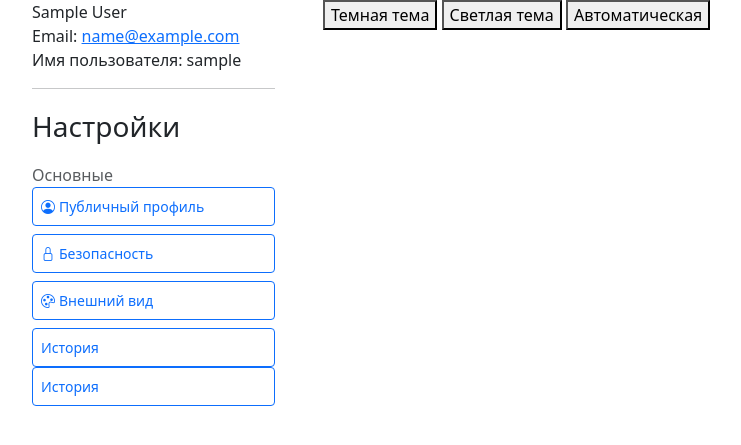
After one commit to Dmitrisv/HelpDesk, a Django app: page /settings/appearance/ in a window 1280 px wide. The commit adds this page. Shown: the top 445 px of the page, without its empty margins (50-791 px from the left). Run offline with Django 4.2, Linux system fonts and the light colour scheme; the visitor is signed in with stand-in values (Sample User, id 1); some libraries are stand-ins or nearby versions.

Commit message:
add settings page

```diff
--- a/main/settings.py
+++ b/main/settings.py
@@ -127,6 +127,7 @@ TEMPLATES = [
     }
 ]
 
+
 CRISPY_TEMPLATE_PACK = "bootstrap5"
 CRISPY_ALLOWED_TEMPLATE_PACKS = "bootstrap5"
 
--- /dev/null
+++ b/requesting/templates/appearance_settings.html
@@ -0,0 +1,82 @@
+{% extends 'profile/base_profile.html' %}
+{% block content %}
+
+<button data-bs-theme-value="dark">Темная тема</button>
+<button data-bs-theme-value="light">Светлая тема</button>
+<button data-bs-theme-value="auto">Автоматическая</button>
+
+<script>
+    (() => {
+        'use strict'
+
+        const storedTheme = localStorage.getItem('theme')
+
+        const getPreferredTheme = () => {
+          if (storedTheme) {
+            return storedTheme
+          }
+
+          return window.matchMedia('(prefers-color-scheme: dark)').matches ? 'dark' : 'light'
+        }
+
+        const setTheme = function (theme) {
+          if (theme === 'auto' && window.matchMedia('(prefers-color-scheme: dark)').matches) {
+            document.documentElement.setAttribute('data-bs-theme', 'dark')
+          } else {
+            document.documentElement.setAttribute('data-bs-theme', theme)
+          }
+        }
+
+        setTheme(getPreferredTheme())
+
+        const showActiveTheme = (theme, focus = false) => {
+          const themeSwitcher = document.querySelector('#bd-theme')
+
+          if (!themeSwitcher) {
+            return
+          }
+
+          const themeSwitcherText = document.querySelector('#bd-theme-text')
+          const activeThemeIcon = document.querySelector('.theme-icon-active use')
+          const btnToActive = document.querySelector(`[data-bs-theme-value="${theme}"]`)
+          const svgOfActiveBtn = btnToActive.querySelector('svg use').getAttribute('href')
+
+          document.querySelectorAll('[data-bs-theme-value]').forEach(element => {
+            element.classList.remove('active')
+            element.setAttribute('aria-pressed', 'false')
+          })
+
+          btnToActive.classList.add('active')
+          btnToActive.setAttribute('aria-pressed', 'true')
+          activeThemeIcon.setAttribute('href', svgOfActiveBtn)
+          const themeSwitcherLabel = `${themeSwitcherText.textContent} (${btnToActive.dataset.bsThemeValue})`
+          themeSwitcher.setAttribute('aria-label', themeSwitcherLabel)
+
+          if (focus) {
+            themeSwitcher.focus()
+          }
+        }
+
+        window.matchMedia('(prefers-color-scheme: dark)').addEventListener('change', () => {
+          if (storedTheme !== 'light' || storedTheme !== 'dark') {
+            setTheme(getPreferredTheme())
+          }
+        })
+
+        window.addEventListener('DOMContentLoaded', () => {
+          showActiveTheme(getPreferredTheme())
+
+          document.querySelectorAll('[data-bs-theme-value]')
+            .forEach(toggle => {
+              toggle.addEventListener('click', () => {
+                const theme = toggle.getAttribute('data-bs-theme-value')
+                localStorage.setItem('theme', theme)
+                setTheme(theme)
+                showActiveTheme(theme, true)
+              })
+            })
+        })
+      })()
+</script>
+
+{% endblock content %}
--- a/requesting/templates/profile.html
+++ b/requesting/templates/profile.html
@@ -1,5 +1,7 @@
 {% extends 'profile/base_profile.html' %}
 {% block content %}
+  <div class="fs-3 mb-3 text-center">Мой профиль</div>
+
   {{ plot|safe }}
   {% if reqs|length > 0 %}
     <div class="container mb-3">
--- a/requesting/templates/profile/base_profile.html
+++ b/requesting/templates/profile/base_profile.html
@@ -31,18 +31,22 @@
                     <div class="fs-3">Настройки</div>
                     <div class="fs-6 text-muted mt-3">Основные</div>
                     <a href="{% url 'profile_settings' %}">
-                        <button type="button" class="btn btn-sm btn-lightly text-start w-100 py-2">
+                        <button type="button" class="btn btn-sm btn-outline-primary mb-2 text-start w-100 py-2">
                             <i class="bi bi-person-circle me-1"></i>Публичный профиль
                         </button>
                     </a>
-                    <button type="button" class="btn btn-sm btn-lightly text-start w-100 py-2">
+                    <a href="{% url 'security_settings' %}">
+                    <button type="button" class="btn btn-sm btn-outline-primary mb-2  text-start w-100 py-2">
                         <i class="bi bi-lock me-1"></i>Безопасность
                     </button>
-                    <button type="button" class="btn btn-sm btn-lightly text-start w-100 py-2">
-                        <i class="bi bi-palette me-1"></i>Внешний вид
-                    </button>
-                    <button type="button" class="btn btn-sm btn-lightly text-start w-100 py-2">История</button>
-                    <button type="button" class="btn btn-sm btn-lightly text-start w-100 py-2">История</button>
+                    </a>
+                    <a href="{% url 'appearance_settings' %}">
+                        <button type="button" class="btn btn-sm btn-outline-primary mb-2 text-start w-100 py-2">
+                            <i class="bi bi-palette me-1"></i>Внешний вид
+                        </button>
+                    </a>
+                    <button type="button" class="btn btn-sm btn-outline-primary text-start w-100 py-2">История</button>
+                    <button type="button" class="btn btn-sm btn-outline-primary text-start w-100 py-2">История</button>
                 </div>
                 <div class="col">
                     {% block content %}
--- a/requesting/templates/profile_settings.html
+++ b/requesting/templates/profile_settings.html
@@ -1,6 +1,10 @@
 {% extends 'profile/base_profile.html' %}
 {% load crispy_forms_tags %}
 {% block content %}
+<a class="icon-link icon-link-hover"  href="{% url 'profile' %}">
+    <i class="bi bi-arrow-left"></i>
+    Вернуться в профиль
+  </a>
     <div class="fs-3 mb-3">Публичный профиль</div>
     <form method="post">
         {% csrf_token %}
@@ -9,4 +13,6 @@
             <button type="submit" class="btn btn-primary px-5 ">Обновить</button>
         </div>
     </form>
+
+
 {% endblock content %}
--- a/requesting/urls.py
+++ b/requesting/urls.py
@@ -14,9 +14,11 @@ urlpatterns = [
     path('done-task/<int:id>', views.taskdone, name="taskdone"),
     path("sign-up/", views.sign_up),
     path('password-reset/', auth_views.PasswordResetView.as_view(
-        html_email_template_name='registration/password_reset_email.html')),
+        html_email_template_name='registration/password_reset_email.html'),name="reset_password"),
     path("request/<int:id>", views.req_info, name="request_info"),
     path("profile/",views.profile,name="profile"),
-    path("settings/profile",PublicProfileView.as_view(),name = "profile_settings"),
+    path("settings/profile/",PublicProfileView.as_view(),name = "profile_settings"),
+    path("settings/security/",views.change_password,name = "security_settings"),
+    path("settings/appearance/",views.set_appearance,name = "appearance_settings"),
     path("history/",HistoryListView.as_view(),name="history"),
 ]
--- a/requesting/views.py
+++ b/requesting/views.py
@@ -17,9 +17,10 @@ import plotly.offline as opy
 from datetime import datetime, timedelta
 from django.views.generic import ListView, UpdateView
 from django.http import HttpResponseRedirect
+from django.contrib.auth import update_session_auth_hash
 
 from . import models
-from .forms import AddrequestForm, RegisterForm, TaskForm, MessageForm,CustomUser
+from .forms import AddrequestForm, RegisterForm, TaskForm, MessageForm,CustomUser,CustomChangePasswordForm
 from django.contrib.auth.models import Group
 
 def create_plot(user):
@@ -161,6 +162,26 @@ def sub_implementor(request, id):
         req.soimplementor.add(request.user)
     return redirect("requests")
 
+@login_required
+def set_appearance(request):
+    return render(request,"appearance_settings.html")
+
+
+@login_required
+def change_password(request):
+    if request.method == 'POST':
+        form = CustomChangePasswordForm(request.user, request.POST)
+        if form.is_valid():
+            user = form.save()
+            update_session_auth_hash(request, user)
+            return redirect('change_password')
+    else:
+        form = CustomChangePasswordForm(request.user)
+
+
+    return render(request, 'security_settings.html', {
+        'form': form
+    })
 
 class PublicProfileView(UpdateView):
     model = CustomUser
```
Also changed, not shown: requesting/forms.py (+13 -0 lines), requesting/templates/history.html (+12 -0 lines), requesting/templates/security_settings.html (added, +21 -0 lines), requesting/migrations/0011_alter_customuser_ip.py (added).
